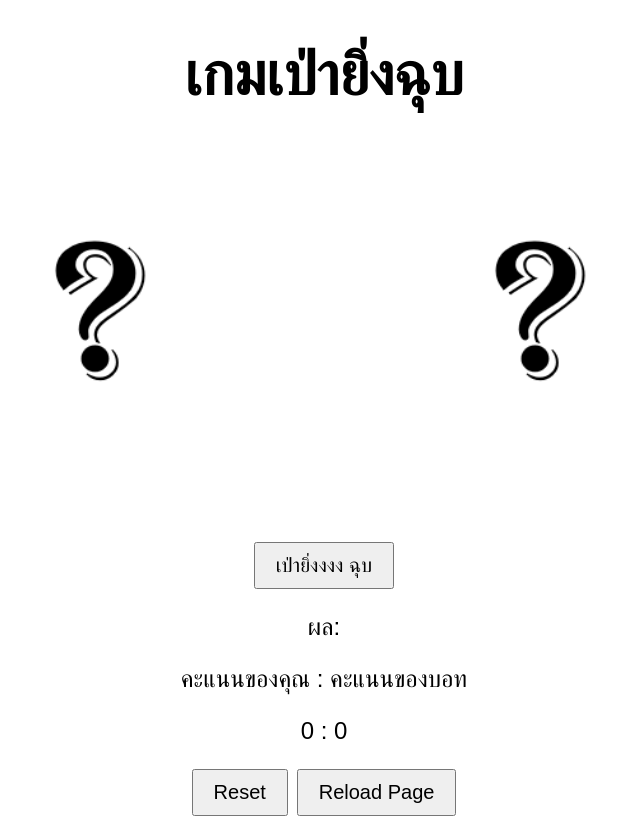
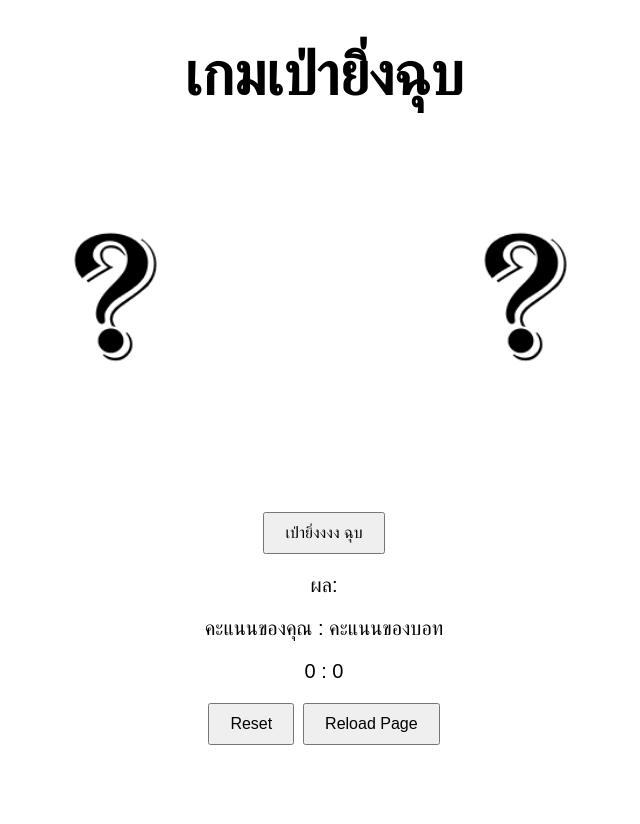
Before and after one commit to FarrewX/Rock-Scissors-Paper, a Vue app: page / in a window 1280 px wide. Shown: the whole page, without its empty margins (316-956 px from the left). After the commit the page ends 800 px from the top, so only its background shows below. Built offline with nearby package versions, Linux system fonts and the light colour scheme.

Commit message:
fix style6

```diff
--- a/src/assets/main.css
+++ b/src/assets/main.css
@@ -14,7 +14,7 @@ h1{
 }
 
 button {
-  font-size: 20px;
+  font-size: 16px;
   padding: 10px 20px;
 }
 
@@ -26,12 +26,12 @@ button {
 .indent{ padding-left: 90px }
 
 .choice-image {
-  width: 350px;
-  height: 350px;
+  width: 320px;
+  height: 320px;
 }
 
 p{
-  font-size: 24px;
+  font-size: 20px;
 }
 
 .container{
```
